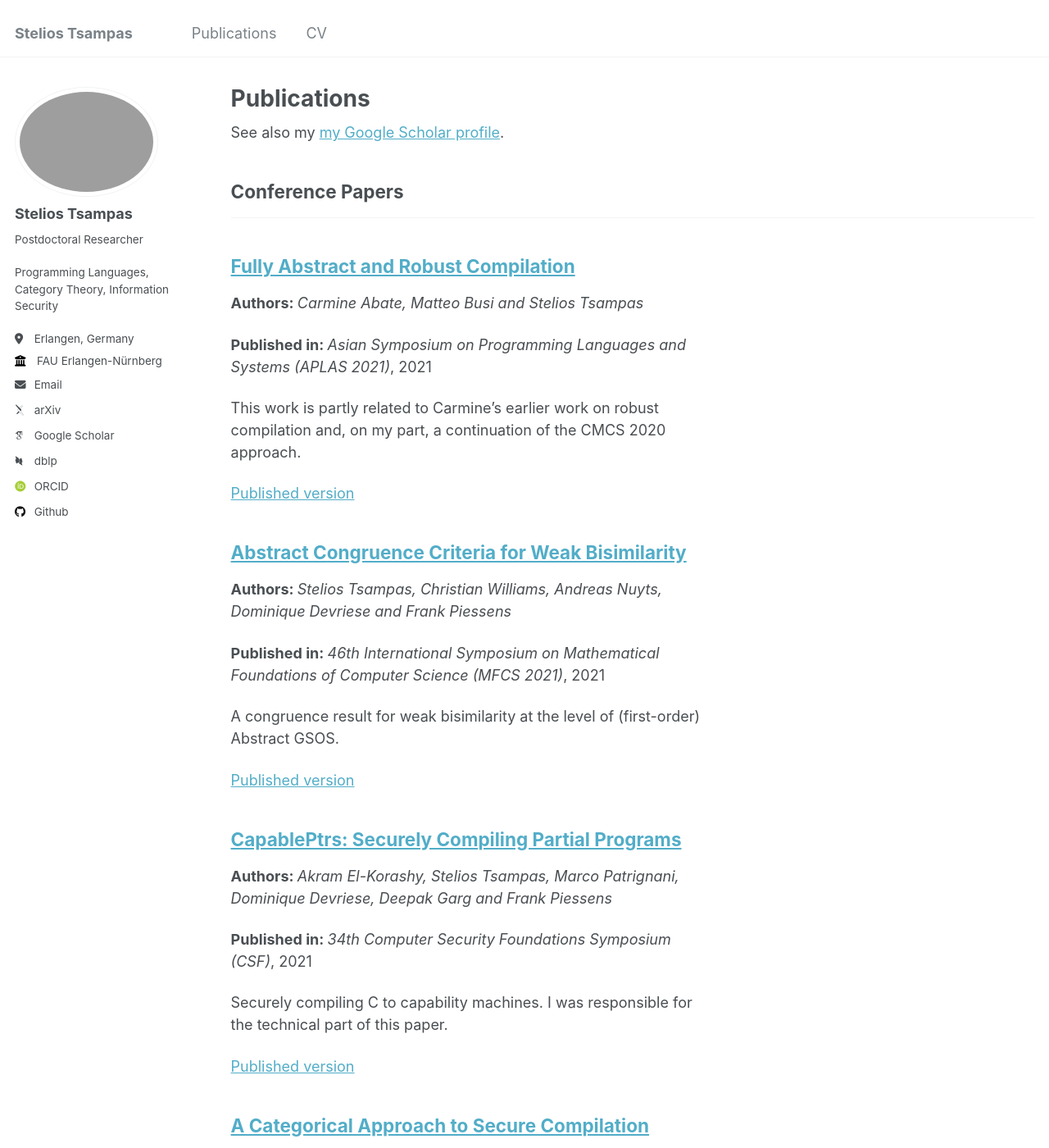
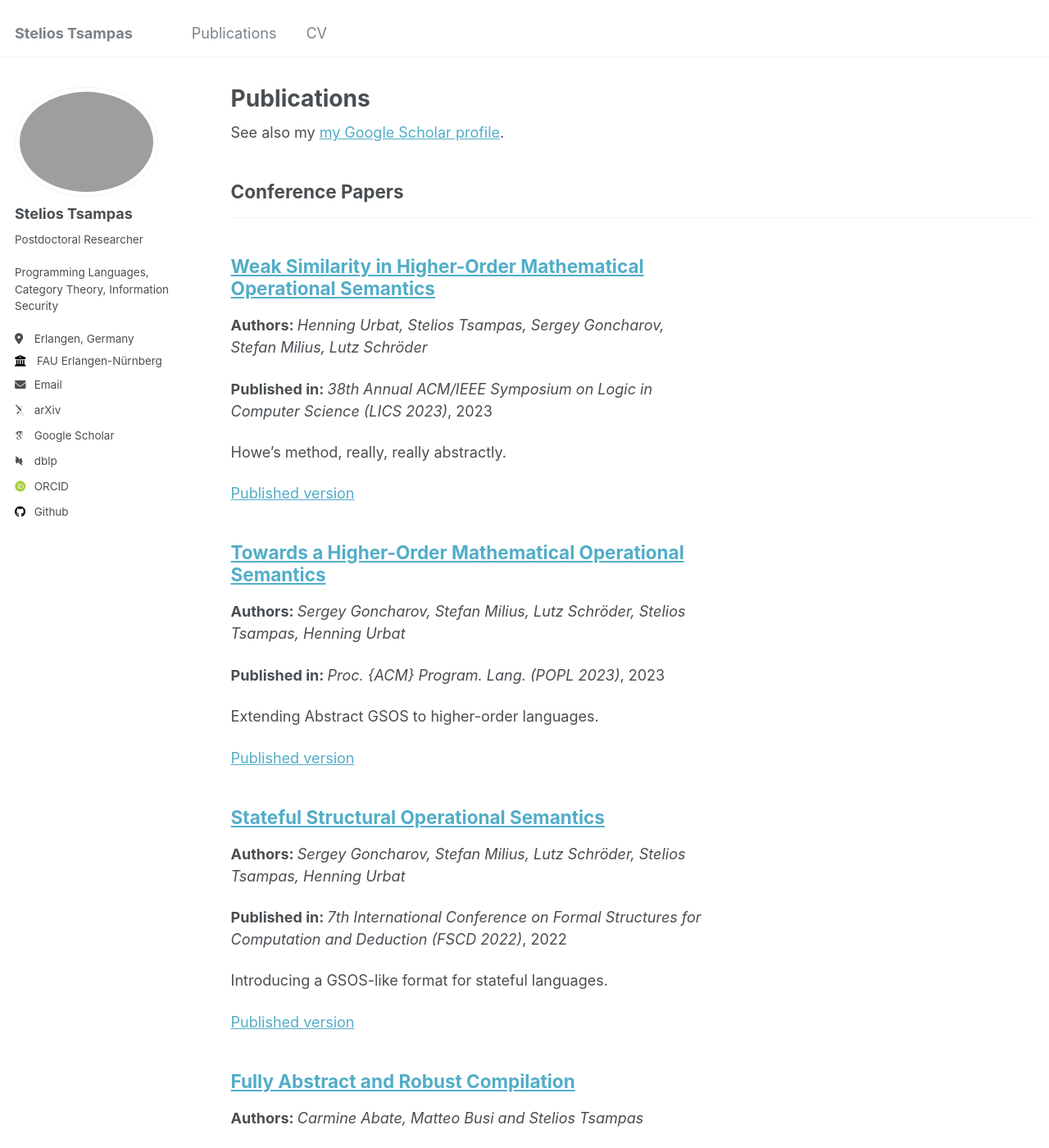
Before and after one commit to stelios-tau/stelios-tau.github.io, a Jekyll site: the page built from _pages/publications.html, in a window 1280 px wide and 1400 px high. Shown: the whole window at 82% size. Built offline with Jekyll 4.4.1, drawn with Linux system fonts in a browser that asks for light colours; some web fonts are replaced.

Commit message:
Adding more papers

```diff
--- /dev/null
+++ b/_publications/2022-stateful-semantics.md
@@ -0,0 +1,17 @@
+---
+title: "Stateful Structural Operational Semantics"
+authors: "Sergey Goncharov, Stefan Milius, Lutz Schröder, Stelios Tsampas, Henning Urbat"
+collection: publications
+category: conferences
+permalink: /publication/2022-stateful-semantics
+excerpt: "Introducing a GSOS-like format for stateful languages."
+date: 2022-06-28
+venue: '7th International Conference on Formal Structures for Computation and Deduction (FSCD 2022)'
+paperurl: 'https://drops.dagstuhl.de/entities/document/10.4230/LIPIcs.FSCD.2022.30'
+---
+
+My first paper with the Erlangen group, and a significant leap in terms of writing style and technical quality. This paper proposes a new abstract format for imperative, first-order languages, which I stumbled onto by accident. Initially, we thought we could smoothly extend the original theory of Abstract GSOS into this, very similar, abstract format. As it turns out, this is not quite possible, and the end result is a more syntactic theory than originally intended.
+
+And thus, this attempt of reconciling Abstract GSOS with imperative languages, although a nice result in its own right, fell short once again. The first important attempt was done by Faris Abou-Saleh and Dirk Pattinson but, like ours, they departed too much from the original framework for their results to be considered a "smooth" extension.
+
+The entire story, however, is yet to be written :).
--- /dev/null
+++ b/_publications/2023-higher-order.md
@@ -0,0 +1,15 @@
+---
+title: "Towards a Higher-Order Mathematical Operational Semantics"
+authors: "Sergey Goncharov, Stefan Milius, Lutz Schröder, Stelios Tsampas, Henning Urbat"
+collection: publications
+category: conferences
+permalink: /publication/2023-higher-order
+excerpt: "Extending Abstract GSOS to higher-order languages."
+date: 2023-01-11
+venue: 'Proc. {ACM} Program. Lang. (POPL 2023)'
+paperurl: 'https://dl.acm.org/doi/10.1145/3571215'
+---
+
+A cool result which solves a well-known problem, namely applying Turi and Plotkin's Abstract GSOS framework to higher-order languages. It also marked the beginning of the HO (Abstract) GSOS programme. There is really not much more to say; I will simply add that nailing this result was an arduous task, and it took us a while to figure out how to model the lambda calculus. I really hope you enjoy :).
+
+PS: The title is a homage to the original Turi and Plotkin paper from 1997.
--- /dev/null
+++ b/_publications/2023-weak-similarity.md
@@ -0,0 +1,15 @@
+---
+title: "Weak Similarity in Higher-Order Mathematical Operational Semantics"
+authors: "Henning Urbat, Stelios Tsampas, Sergey Goncharov, Stefan Milius, Lutz Schröder"
+collection: publications
+category: conferences
+permalink: /publication/2023-weak-similarity
+excerpt: "Howe's method, really, really abstractly."
+date: 2023-07-14
+venue: '38th Annual ACM/IEEE Symposium on Logic in Computer Science (LICS 2023)'
+paperurl: 'https://ieeexplore.ieee.org/document/10175706'
+---
+
+An important paper of the HO Abstract GSOS programme, as it was the first time we attempted to implement a complex, so-called "operational" method, at the level of generality of higher-order abstract GSOS. I was not prepared for the level of complexity of Howe's method... but Henning was! Henning wrote the majority of this paper, which is why the authorship is contribution-based, for the first and only time during my Erlangen days.
+
+The end result is quite satisfying, as it strips Howe's method to its bare essentials and alleviates the need to reinvent the wheel at every instance. This pattern, of lifting a well-known operational method to an abstract level, continues in follow-up work.
```
Also changed, not shown: _includes/archive-single.html (line endings or trailing spaces).
